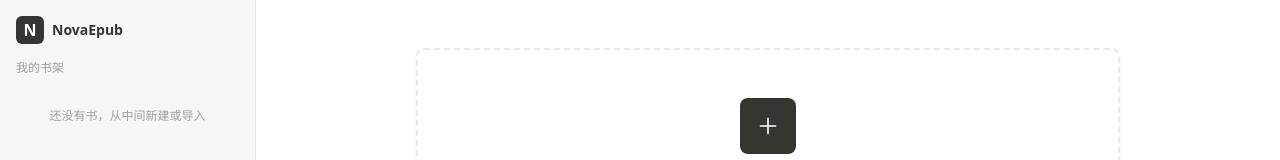
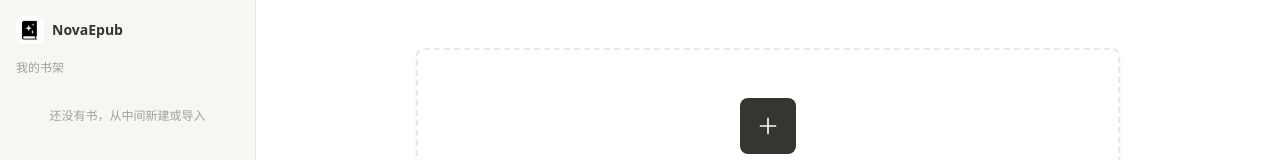
Before and after one commit to Jingshiro/NovaEPUB, a Vue app: page /library in a window 1280 px wide. Shown: the top 160 px of the page. Built offline with nearby package versions, Linux system fonts and the light colour scheme.

Commit message:
feat: 接入用户提供的图标作为 favicon 与首页 logo
- 将根目录 icon.jpg 拷贝到 public/icon.jpg 供 Vite 服务
- index.html favicon 指向 /icon.jpg
- 首页侧边栏 logo 使用图标图片

```diff
--- a/index.html
+++ b/index.html
@@ -2,7 +2,7 @@
 <html lang="zh-CN">
   <head>
     <meta charset="UTF-8" />
-    <link rel="icon" type="image/svg+xml" href="/favicon.svg" />
+    <link rel="icon" type="image/jpeg" href="/icon.jpg" />
     <meta name="viewport" content="width=device-width, initial-scale=1.0" />
     <title>NovaEpub · EPUB 可视化编辑器</title>
   </head>
--- a/src/views/LibraryView.vue
+++ b/src/views/LibraryView.vue
@@ -3,7 +3,7 @@
     <!-- 左侧书目列表 -->
     <aside class="w-64 shrink-0 flex flex-col border-r border-line bg-bg-muted">
       <div class="px-4 py-4 flex items-center gap-2">
-        <span class="flex h-7 w-7 items-center justify-center rounded-md bg-accent text-white font-bold">N</span>
+        <img src="/icon.jpg" alt="NovaEpub" class="h-7 w-7 rounded-md object-cover" />
         <h1 class="text-sm font-semibold text-ink">NovaEpub</h1>
       </div>
       <div class="px-4 pb-2 text-xs text-ink-placeholder">我的书架</div>
```
Also changed, not shown: icon.jpg (added), public/icon.jpg (added).
